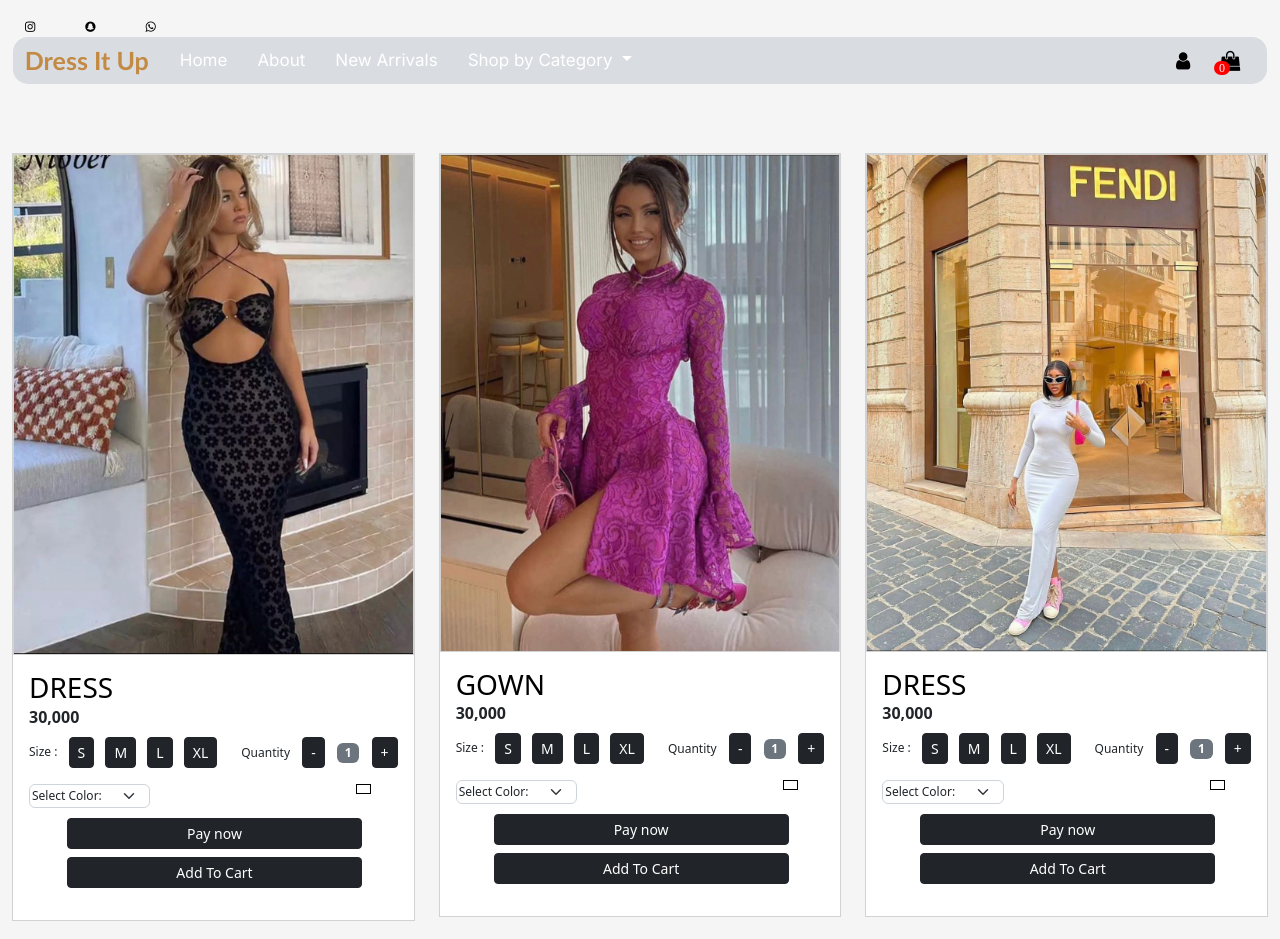
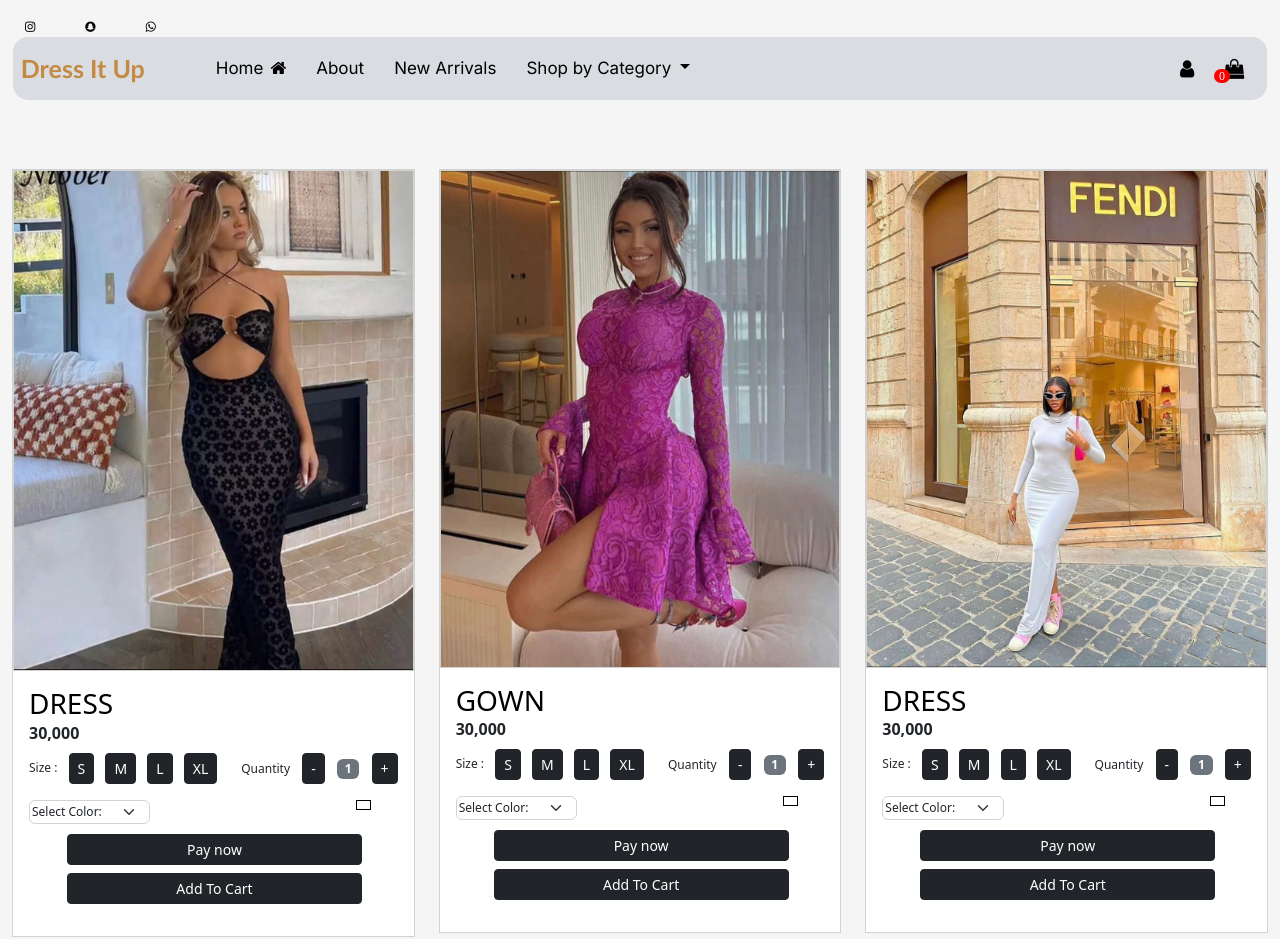
Before and after one commit to betteresther/e-commerce, a plain HTML site: page gown.html in a window 1280 px wide. Shown: the top 939 px of the page. Drawn offline with nearby package versions, Linux system fonts and the light colour scheme.

Commit message:
Home Ajustmen on all pages, Navbar alignment

```diff
--- a/gown.html
+++ b/gown.html
@@ -30,16 +30,16 @@
 
       <nav class="navbar navbar-expand-lg static">
         <div class="container-fluid" id="transparent_container">
-          <a class="navbar-brand" id="dress" href="#">Dress It Up</a>
+          <a class="navbar-brand" id="dress" href="#">Dress It Up <span><a class="nav-link active" aria-current="page" id="home" href="index.html">Home<i class="fa fa-home" style="margin-left: 7px;"></i></a></span></a>
           <button class="navbar-toggler" type="button" data-bs-toggle="collapse" data-bs-target="#collapsibleNavbar" aria-controls="navbarScroll" aria-expanded="false" aria-label="Toggle navigation">
             <span class="navbar-toggler-icon"></span>
           </button>
           <div class="collapse navbar-collapse" id="collapsibleNavbar" >
             <ul class="navbar-nav me-auto my-2 my-lg-0 navbar-nav-scroll" style="--bs-scroll-height: 100px;">
 
-              <li class="nav-item">
+              <!-- <li class="nav-item">
                 <a class="nav-link active" aria-current="page" id="home" href="index.html">Home</a>
-              </li>
+              </li> -->
 
               <li class="nav-item">
                 <a class="nav-link" id="about" href="about.html">About</a>
--- a/style.css
+++ b/style.css
@@ -17,6 +17,7 @@ body{
     border: none;
     border-radius: 15px;
     font-weight: 400;
+	padding: 8px;
 }
 
 #catalogue{
@@ -35,7 +36,7 @@ body{
     border-radius: 5px;
 }
 
-#shop_butt{
+#shop_button_skirt{
     font-size: 15px;
     color: black;
     background-color: transparent;
@@ -137,7 +138,7 @@ padding: 1px 5px;
 
 #Shop{
 font-size: 17px;
-color: white;
+color: black;
 padding: 0px 15px;
 font-family: 'Inter', sans-serif;
 }
@@ -153,15 +154,16 @@ font-family: 'Inter', sans-serif;
   } */
   #about{
     font-size: 17px;
-    color: white;
+    color: black;
     font-family: 'Inter', sans-serif;
     padding: 0px 15px;
 }
 #home{
     font-size: 17px;
-    color: white;
+    color: black;
     font-family: 'Inter', sans-serif;
     padding: 0px 15px;
+	margin-left: 40px;
 }
 
 .footer_all{
```
Also changed, not shown: about.html (+3 -3 lines), contact.html (+3 -3 lines), flashsales.html (+3 -3 lines), gownn.html (+3 -3 lines), gownnn.html (+3 -3 lines), index.html (+4 -4 lines), jumpsuits.html (+3 -3 lines), newarrivals.html (+3 -3 lines), newarrivalss.html (+3 -3 lines), newarrivalsss.html (+3 -3 lines), privacy.html (+2 -2 lines), register.html (+3 -3 lines), shoes.html (+3 -3 lines), tops.html (+3 -3 lines), 1 more files.
